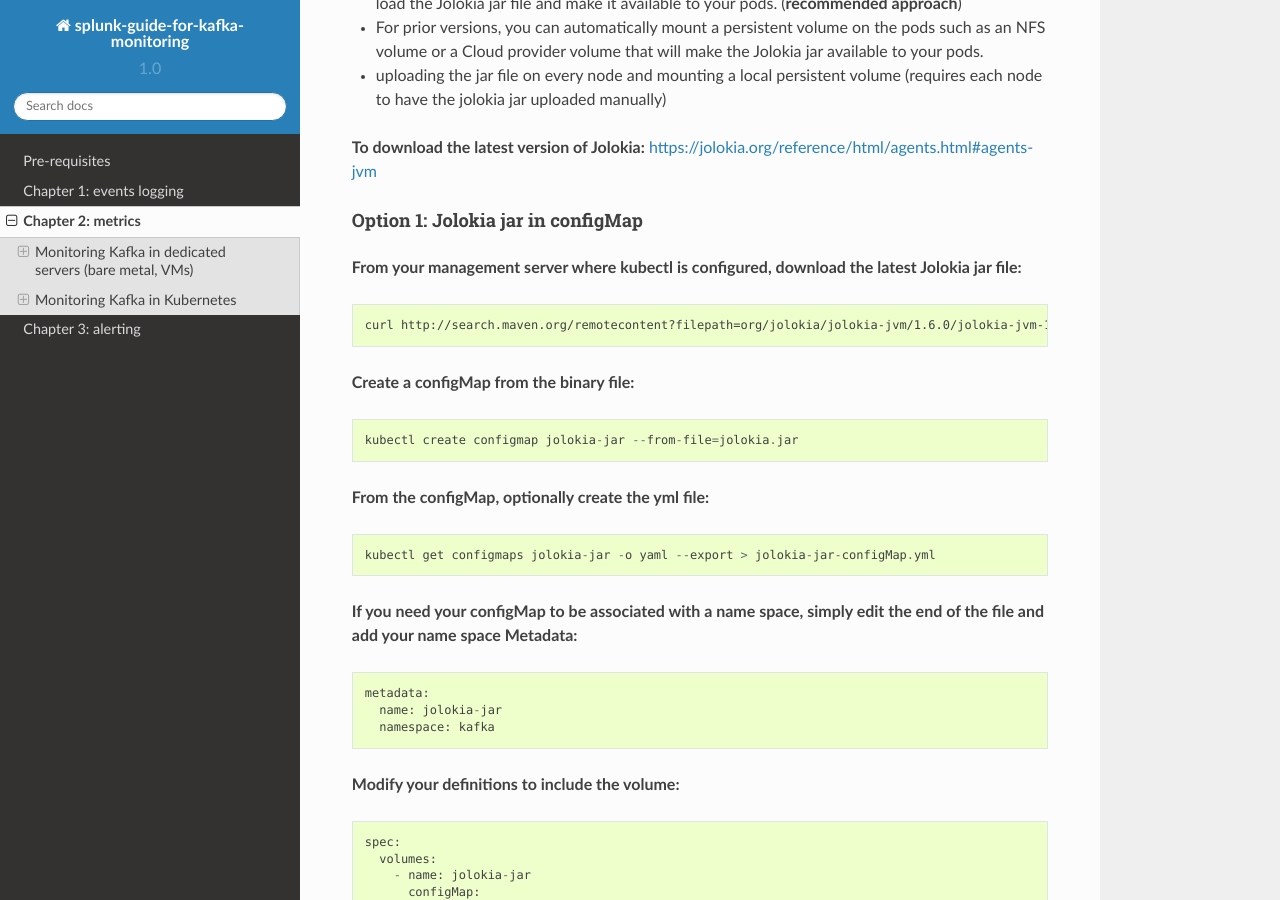
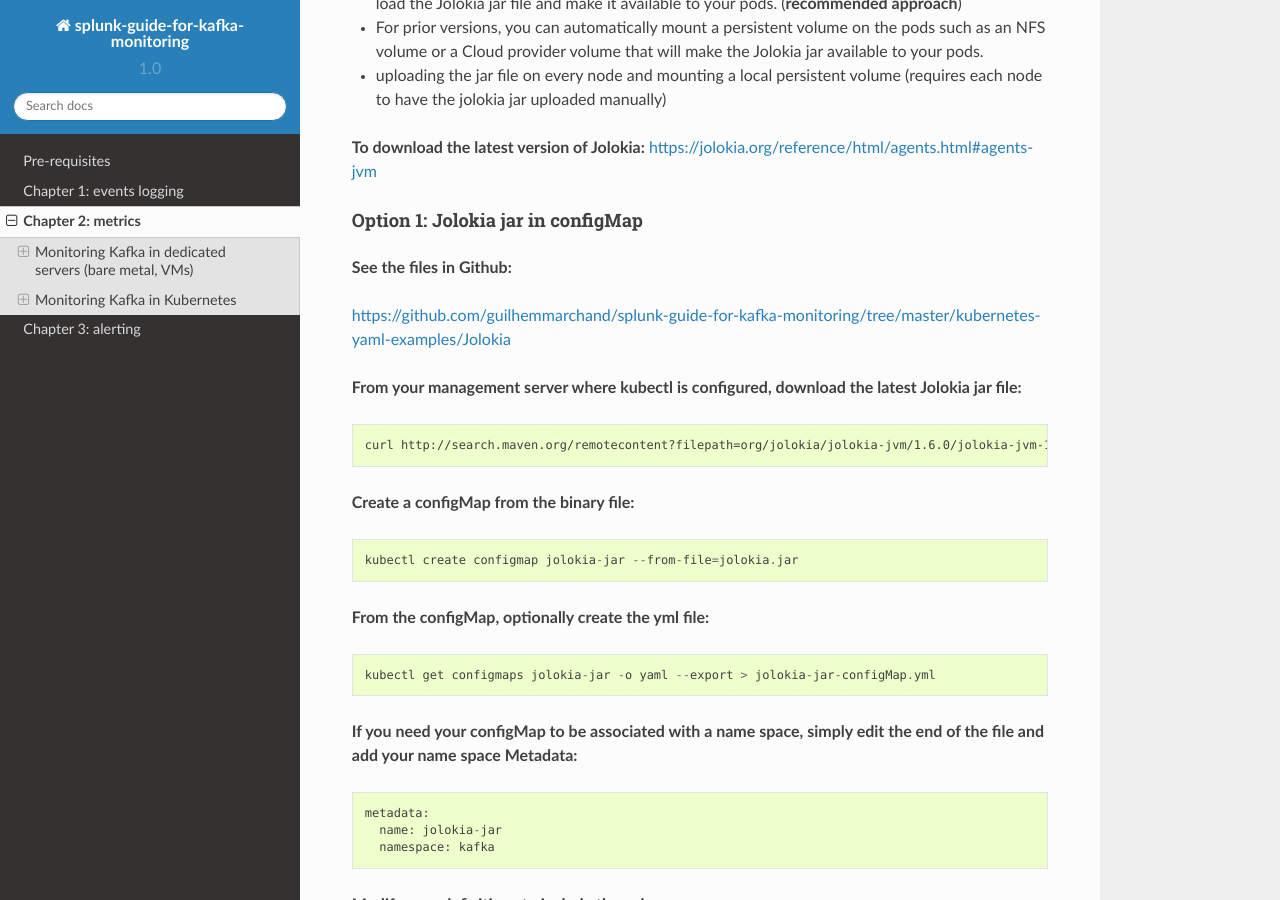
Before and after one commit to guilhemmarchand/splunk-guide-for-kafka-monitoring, a Sphinx documentation site: the page built from docs/chapter2_metrics.rst, in a window 1280 px wide and 900 px high, scrolled down 4612 px. Built offline with Sphinx 7.4.7 and the Read the Docs theme 2.0.0, drawn with Linux system fonts in a browser that asks for light colours.

Commit message:
Work in progress

```diff
--- a/docs/chapter2_metrics.rst
+++ b/docs/chapter2_metrics.rst
@@ -227,6 +227,10 @@ Deploying Jolokia
 
 Option 1: Jolokia jar in configMap
 ----------------------------------
+
+**See the files in Github:**
+
+https://github.com/guilhemmarchand/splunk-guide-for-kafka-monitoring/tree/master/kubernetes-yaml-examples/Jolokia
 
 **From your management server where kubectl is configured, download the latest Jolokia jar file:**
 
```
Also changed, not shown: kubernetes-yaml-examples/Jolokia/README.md (added).
